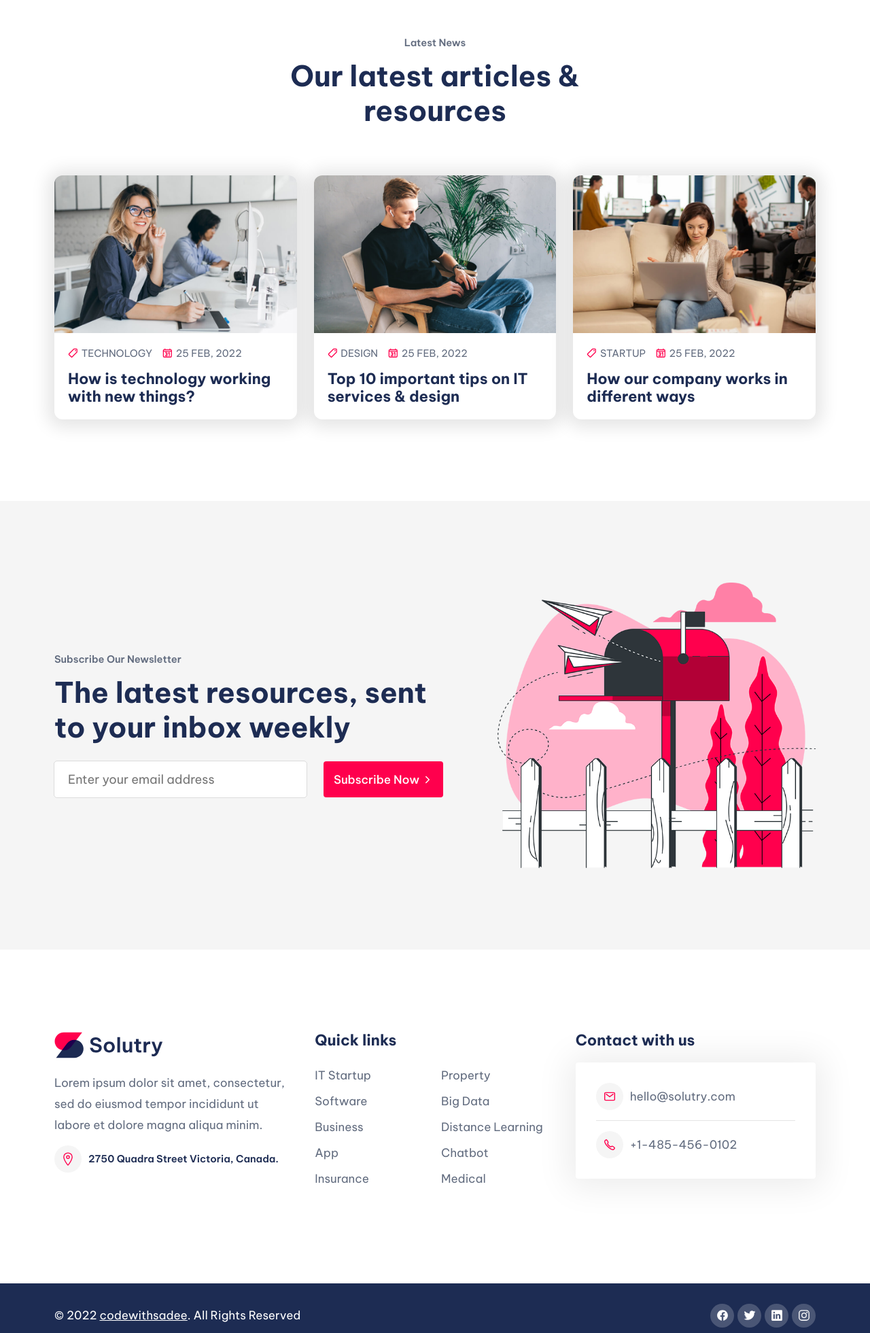
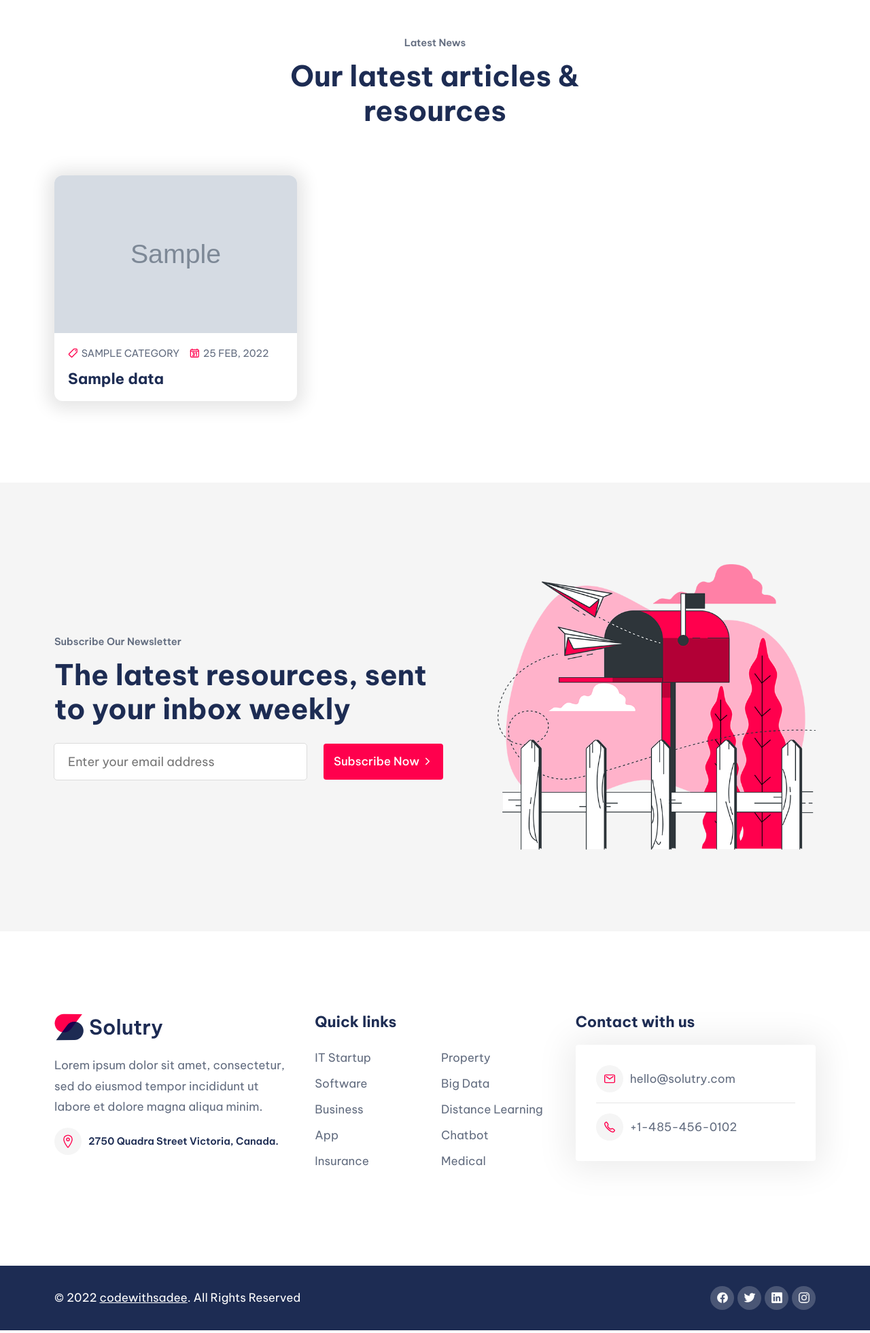
Before and after one commit to mhnayeem2000/Django_projects, a Django app: template project1/myapp/templates/myapp/home.html in a window 1280 px wide. Shown: the part 2965-4926 px from the top of the page at 68% size. Run offline with Django 5.2, Linux system fonts and the light colour scheme; the template is opened without the code that fills it: most values are stand-ins (such as "Sample title", 1, 10 or a date in 2020); grey boxes marked "Sample" are stand-in pictures.

Commit message:
Load data from Backend

```diff
--- a/project1/myapp/templates/myapp/home.html
+++ b/project1/myapp/templates/myapp/home.html
@@ -383,12 +383,14 @@
 
           <ul class="blog-list">
 
+            {% for i in data %}
             <li>
               <div class="blog-card">
 
                 <figure class="blog-banner">
                   <a href="#">
-                    <img src="{% static 'blog-1.jpg' %}" alt="How is technology working with new things?"
+                    {% comment %} <img src="{% static 'blog-1.jpg' %}" alt="How is technology working with new things?" {% endcomment %}
+                    <img src="{{ i.img }}" alt="How is technology working with new things?"
                       loading="lazy" class="w-100">
                   </a>
                 </figure>
@@ -400,7 +402,7 @@
                     <li class="blog-meta-item">
                       <ion-icon name="pricetag-outline"></ion-icon>
 
-                      <a href="#" class="blog-meta-link">Technology</a>
+                      <a href="#" class="blog-meta-link">{{ i.category }}</a>
                     </li>
 
                     <li class="blog-meta-item">
@@ -412,15 +414,16 @@
                   </ul>
 
                   <h3 class="h3 blog-title">
-                    <a href="#">How is technology working with new things?</a>
+                    <a href="#">{{ i.title }}</a>
                   </h3>
 
                 </div>
 
               </div>
             </li>
+            {% endfor %}
 
-            <li>
+            {% comment %} <li>
               <div class="blog-card">
 
                 <figure class="blog-banner">
@@ -492,7 +495,7 @@
                 </div>
 
               </div>
-            </li>
+            </li> {% endcomment %}
 
           </ul>
 
```
Also changed, not shown: project1/myapp/views.py (+21 -1 lines).
